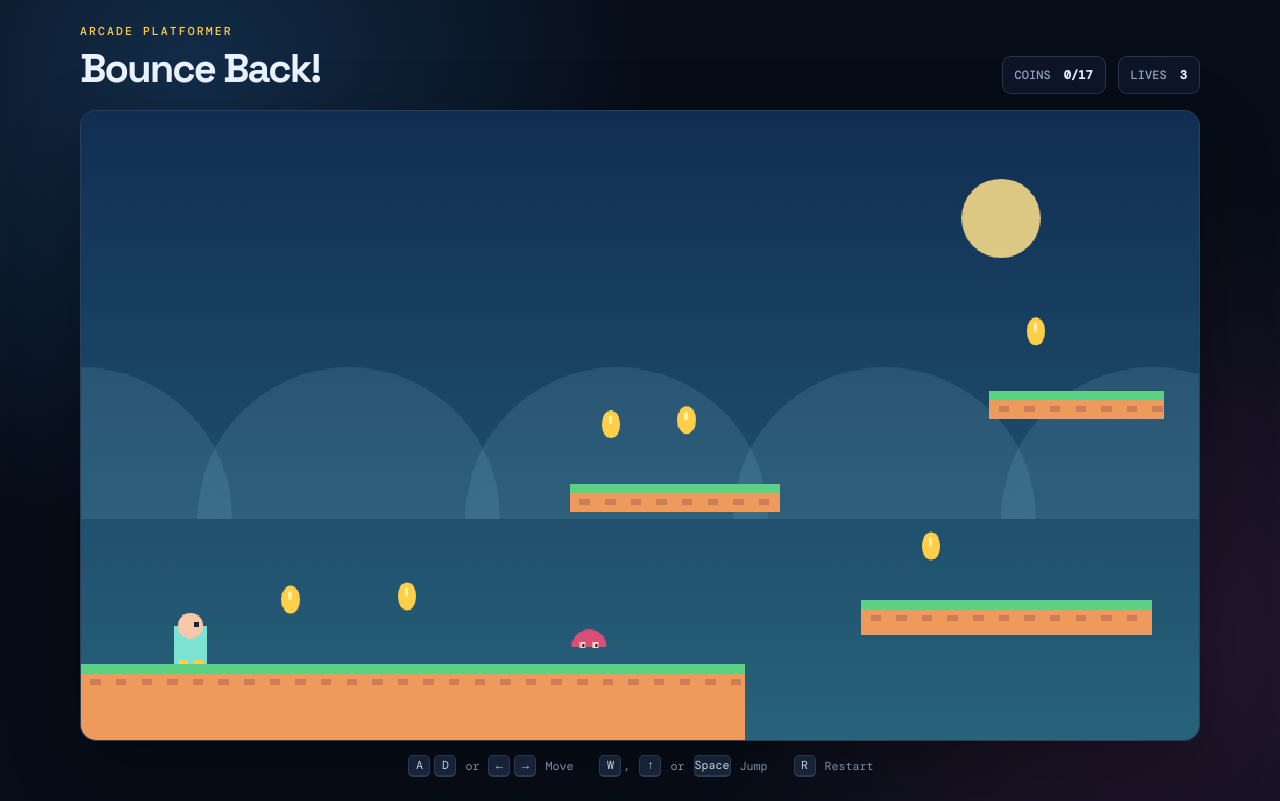
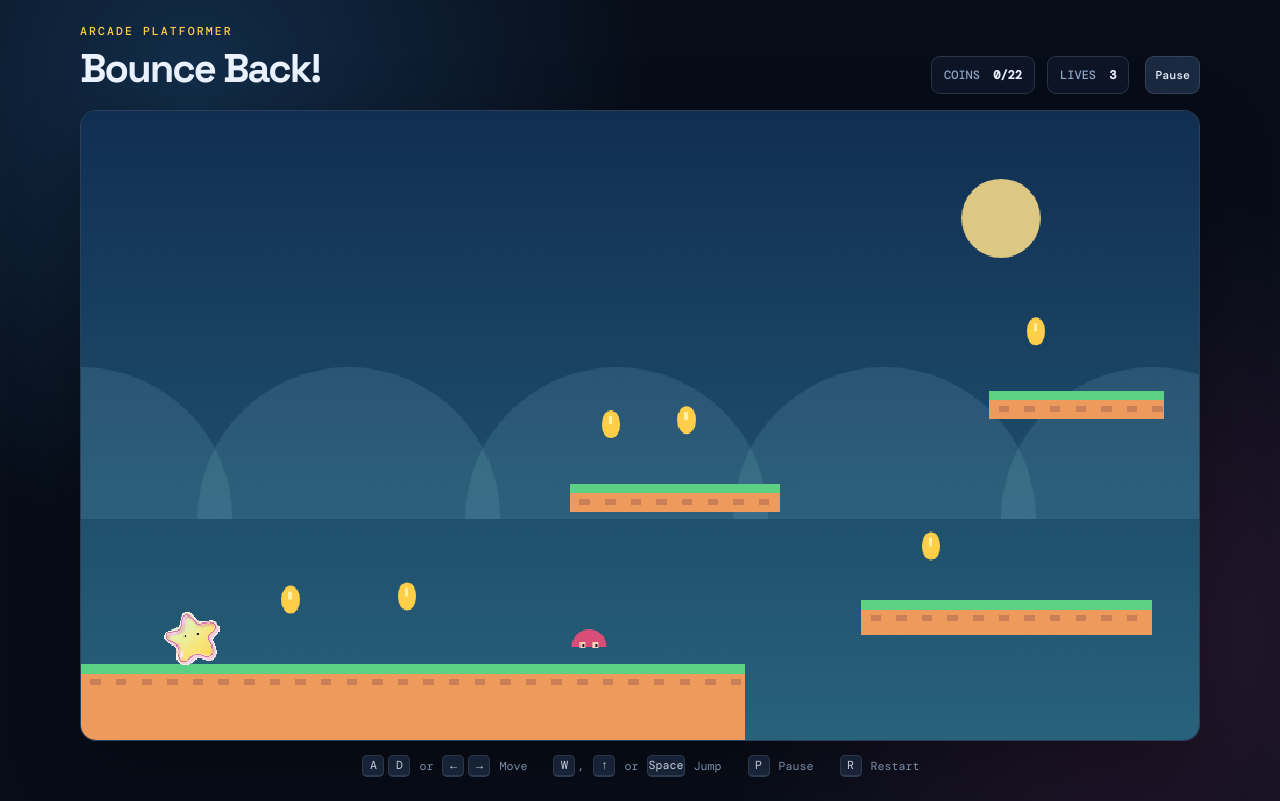
Before and after one commit to vHyp3r/bounce-back, a plain HTML site: page index.html in a window 1280 px wide. Drawn offline with nearby package versions, Linux system fonts and the light colour scheme.

```diff
--- a/game.js
+++ b/game.js
@@ -7,10 +7,33 @@ const messageKicker = document.querySelector("#message-kicker");
 const messageTitle = document.querySelector("#message-title");
 const messageCopy = document.querySelector("#message-copy");
 const restartButton = document.querySelector("#restart-button");
+const pauseButton = document.querySelector("#pause-button");
+const playerImage = new Image();
+let playerSprite;
+
+playerImage.src = "assets/star-player.png";
+playerImage.addEventListener("load", () => {
+  const spriteCanvas = document.createElement("canvas");
+  spriteCanvas.width = 320;
+  spriteCanvas.height = 320;
+  const spriteContext = spriteCanvas.getContext("2d", { willReadFrequently: true });
+  spriteContext.drawImage(playerImage, 500, 200, 360, 360, 0, 0, 320, 320);
+  const imageData = spriteContext.getImageData(0, 0, spriteCanvas.width, spriteCanvas.height);
+
+  for (let index = 0; index < imageData.data.length; index += 4) {
+    const red = imageData.data[index];
+    const green = imageData.data[index + 1];
+    const blue = imageData.data[index + 2];
+    if (red > 245 && green > 245 && blue > 245) imageData.data[index + 3] = 0;
+  }
+
+  spriteContext.putImageData(imageData, 0, 0);
+  playerSprite = spriteCanvas;
+});
 
 const WIDTH = canvas.width;
 const HEIGHT = canvas.height;
-const worldWidth = 2500;
+const worldWidth = 3400;
 const gravity = 0.55;
 const keys = new Set();
 
@@ -21,18 +44,24 @@ const platforms = [
   { x: 1370, y: 435, w: 310, h: 30 },
   { x: 1770, y: 360, w: 260, h: 30 },
   { x: 2110, y: 455, w: 390, h: 85 },
+  { x: 2570, y: 405, w: 220, h: 30 },
+  { x: 2920, y: 335, w: 250, h: 30 },
+  { x: 3250, y: 455, w: 150, h: 85 },
   { x: 420, y: 320, w: 180, h: 24 },
   { x: 780, y: 240, w: 150, h: 24 },
   { x: 1180, y: 180, w: 180, h: 24 },
   { x: 1530, y: 265, w: 160, h: 24 },
   { x: 1970, y: 185, w: 150, h: 24 },
+  { x: 2670, y: 260, w: 150, h: 24 },
+  { x: 3050, y: 190, w: 150, h: 24 },
 ];
 
 const coinSpots = [
   [180, 420], [280, 420], [455, 265], [520, 265], [730, 370],
   [820, 190], [1060, 290], [1150, 290], [1240, 130], [1450, 385],
   [1570, 215], [1810, 310], [1910, 310], [2020, 135], [2220, 405],
-  [2320, 405], [2420, 405],
+  [2320, 405], [2420, 405], [2630, 350], [2730, 350], [2990, 280],
+  [3090, 280], [3310, 405],
 ];
 
 const enemySpots = [
@@ -40,24 +69,29 @@ const enemySpots = [
   { x: 1090, y: 310, left: 1010, right: 1290, speed: 0.8 },
   { x: 1490, y: 405, left: 1370, right: 1680, speed: 0.65 },
   { x: 2190, y: 425, left: 2110, right: 2480, speed: 0.9 },
+  { x: 2630, y: 375, left: 2570, right: 2790, speed: 0.7 },
+  { x: 2990, y: 305, left: 2920, right: 3170, speed: 0.75 },
 ];
 
-const goal = { x: 2390, y: 405, w: 42, h: 50 };
+const goal = { x: 3300, y: 405, w: 42, h: 50 };
 let player;
 let coins;
 let enemies;
 let cameraX;
 let lives;
 let gameState;
+let paused;
 let lastTime = 0;
 
 function resetGame() {
-  player = { x: 80, y: 420, w: 28, h: 42, vx: 0, vy: 0, grounded: false, facing: 1 };
+  player = { x: 80, y: 420, w: 28, h: 42, vx: 0, vy: 0, grounded: false, facing: 1, bounceCount: 0 };
   coins = coinSpots.map(([x, y]) => ({ x, y, collected: false, bob: Math.random() * Math.PI * 2 }));
   enemies = enemySpots.map((enemy) => ({ ...enemy, y: enemy.y, w: 30, h: 30, direction: 1 }));
   cameraX = 0;
   lives = 3;
   gameState = "playing";
+  paused = false;
+  pauseButton.textContent = "Pause";
   message.classList.add("is-hidden");
   updateHud();
 }
@@ -73,7 +107,7 @@ function isDown(...names) {
 }
 
 function update(delta) {
-  if (gameState !== "playing") return;
+  if (gameState !== "playing" || paused) return;
 
   const move = (isDown("ArrowRight", "d", "D") ? 1 : 0) - (isDown("ArrowLeft", "a", "A") ? 1 : 0);
   player.vx += move * 0.7 * delta;
@@ -95,8 +129,13 @@ function update(delta) {
       && player.y + player.h - player.vy * delta <= platform.y;
     if (fallingIntoPlatform) {
       player.y = platform.y - player.h;
-      player.vy = 0;
       player.grounded = true;
+      if (player.bounceCount === 0) {
+        player.vy = -2.2;
+        player.bounceCount = 1;
+      } else {
+        player.vy = 0;
+      }
     }
   }
 
@@ -138,6 +177,7 @@ function loseLife() {
   player.y = 420;
   player.vx = 0;
   player.vy = 0;
+  player.bounceCount = 0;
 }
 
 function finishGame() {
@@ -232,35 +272,57 @@ function drawGoal() {
 }
 
 function drawPlayer() {
+  if (playerSprite) {
+    ctx.drawImage(playerSprite, player.x - 12, player.y - 7, 52, 52);
+    return;
+  }
+
   ctx.fillStyle = "#7de2d1";
   ctx.fillRect(player.x, player.y + 9, player.w, player.h - 9);
   ctx.fillStyle = "#f8c8a9";
   ctx.beginPath();
   ctx.arc(player.x + player.w / 2, player.y + 9, 11, 0, Math.PI * 2);
   ctx.fill();
-  ctx.fillStyle = "#18243d";
-  ctx.fillRect(player.x + (player.facing > 0 ? 17 : 6), player.y + 6, 4, 4);
-  ctx.fillStyle = "#ffcf4a";
-  ctx.fillRect(player.x + 4, player.y + player.h - 4, 8, 4);
-  ctx.fillRect(player.x + 17, player.y + player.h - 4, 8, 4);
 }
 
 function jump() {
   if (gameState === "playing" && player.grounded) {
     player.vy = -11.5;
     player.grounded = false;
+    player.bounceCount = 0;
+  }
+}
+
+function togglePause() {
+  if (gameState !== "playing") return;
+  paused = !paused;
+  pauseButton.textContent = paused ? "Resume" : "Pause";
+  if (paused) {
+    showMessage("PAUSED", "Take a breather.", "Press P or tap Resume when you are ready.");
+    restartButton.textContent = "Resume";
+  } else {
+    message.classList.add("is-hidden");
+    restartButton.textContent = "Play again";
   }
 }
 
 window.addEventListener("keydown", (event) => {
   if (["ArrowUp", "ArrowDown", "ArrowLeft", "ArrowRight", " "].includes(event.key)) event.preventDefault();
   if (event.key.toLowerCase() === "r") resetGame();
+  if (!event.repeat && event.key.toLowerCase() === "p") togglePause();
   if (!event.repeat && ["ArrowUp", "w", "W", " "].includes(event.key)) jump();
   keys.add(event.key);
 });
 
 window.addEventListener("keyup", (event) => keys.delete(event.key));
-restartButton.addEventListener("click", resetGame);
+restartButton.addEventListener("click", () => {
+  if (paused) {
+    togglePause();
+  } else {
+    resetGame();
+  }
+});
+pauseButton.addEventListener("click", togglePause);
 
 function frame(time) {
   const delta = Math.min((time - lastTime) / 16.67 || 1, 2);
--- a/index.html
+++ b/index.html
@@ -16,6 +16,7 @@
         <div class="scoreboard" aria-label="Game score">
           <span>COINS <strong id="coin-count">0/0</strong></span>
           <span>LIVES <strong id="life-count">3</strong></span>
+          <button id="pause-button" class="pause-button" type="button">Pause</button>
         </div>
       </header>
 
@@ -34,6 +35,7 @@
       <footer class="controls">
         <span><kbd>A</kbd><kbd>D</kbd> or <kbd>←</kbd><kbd>→</kbd> Move</span>
         <span><kbd>W</kbd>, <kbd>↑</kbd> or <kbd>Space</kbd> Jump</span>
+        <span><kbd>P</kbd> Pause</span>
         <span><kbd>R</kbd> Restart</span>
       </footer>
     </main>
--- a/styles.css
+++ b/styles.css
@@ -141,6 +141,19 @@ button:hover {
   transform: translateY(-2px);
 }
 
+.pause-button {
+  margin: 0 0 0 4px;
+  padding: 4px 9px;
+  color: var(--ink);
+  border: 1px solid var(--line);
+  background: rgba(30, 45, 70, 0.9);
+  font: 500 0.72rem "DM Mono", monospace;
+}
+
+.pause-button:hover {
+  color: #172033;
+}
+
 .controls {
   display: flex;
   justify-content: center;
```
Also changed, not shown: assets/star-player.png (added), 1 other file.
